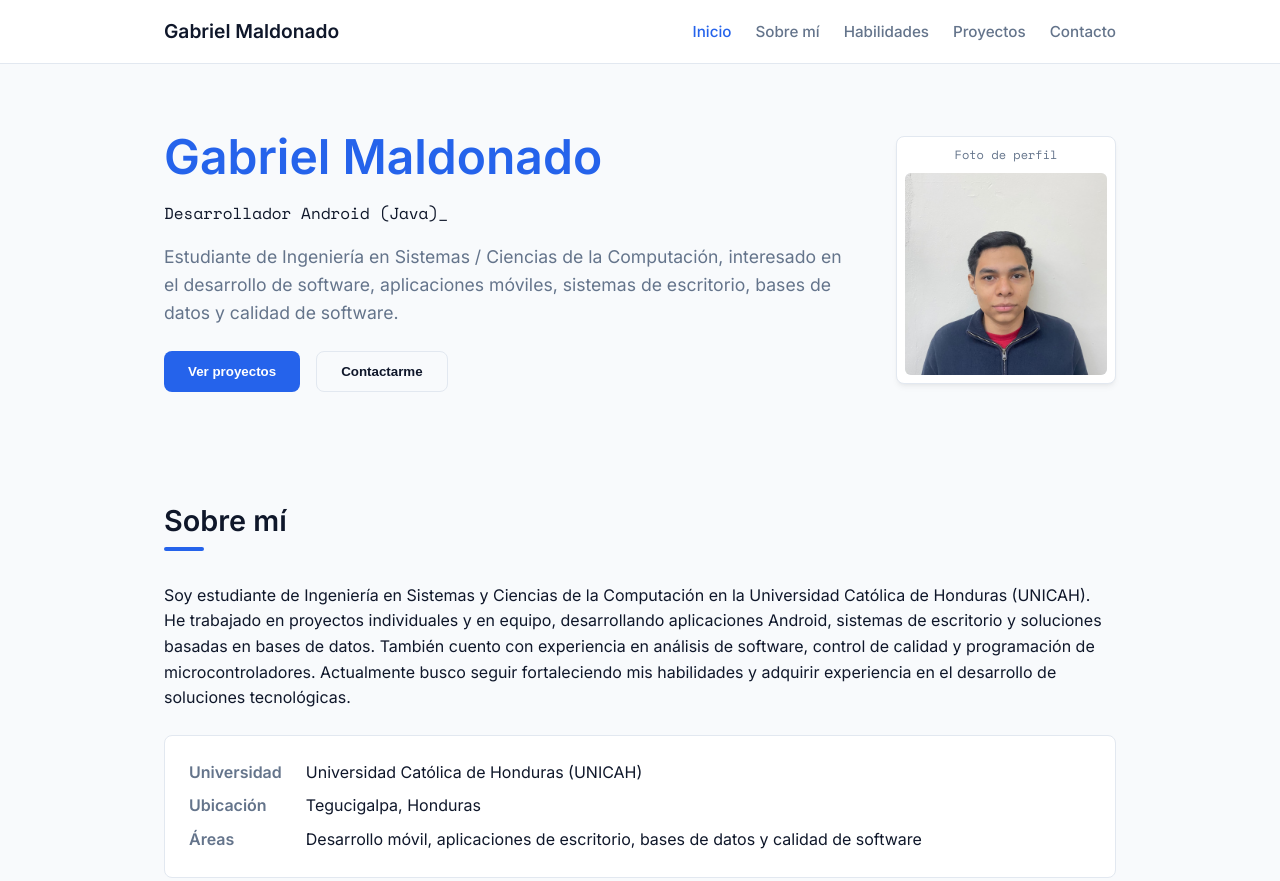
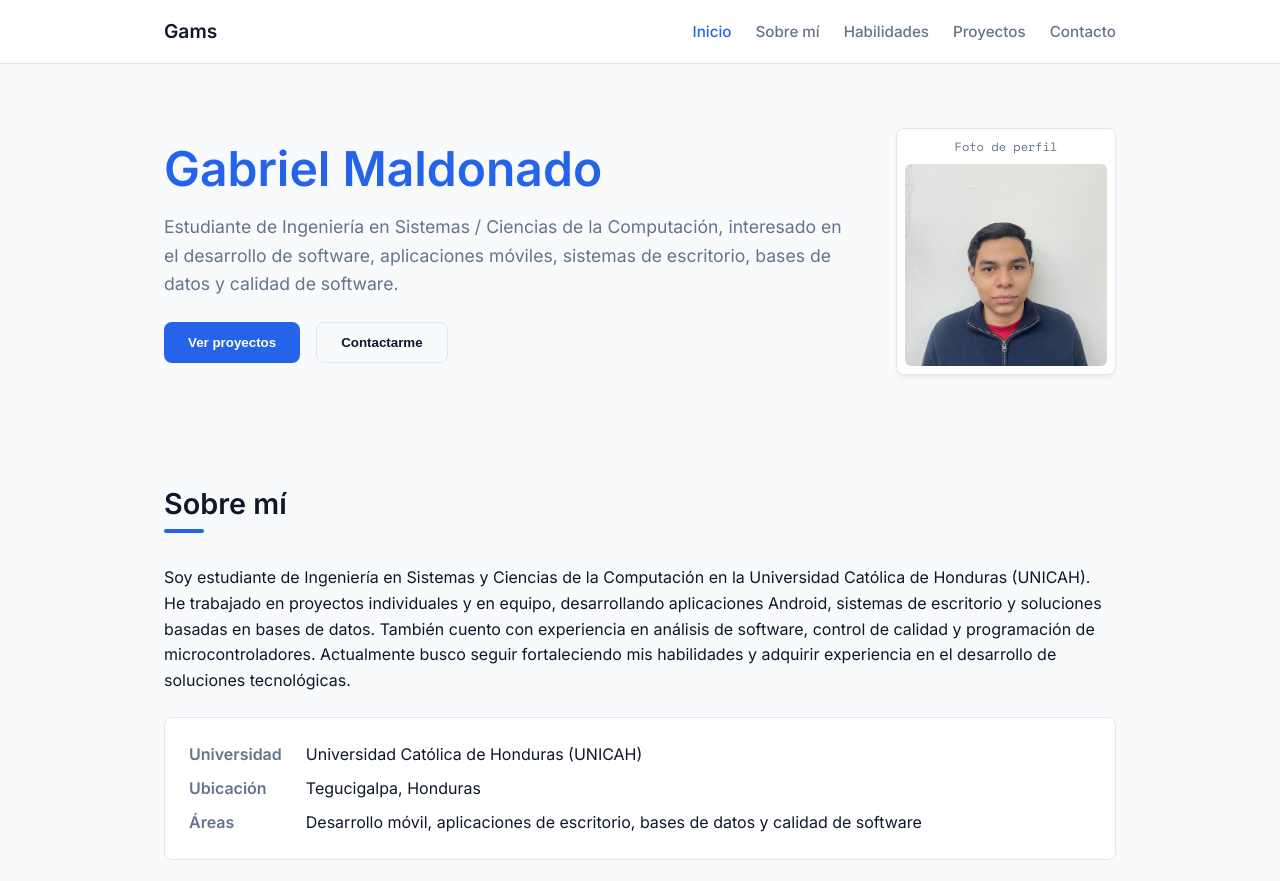
Before and after one commit to gams18/Portafolio, a plain HTML site: page index.html in a window 1280 px wide. Shown: the top 881 px of the page. Drawn offline with nearby package versions, Linux system fonts and the light colour scheme.

Commit message:
Final touches

```diff
--- a/CSS/main_style.css
+++ b/CSS/main_style.css
@@ -35,10 +35,6 @@ body {
   max-width: 1000px;
   margin: 0 auto;
   padding: 3rem 1.5rem;
-}
-
-.mono {
-  font-family: var(--font-mono);
 }
 
 h1, h2, h3 {
--- a/index.html
+++ b/index.html
@@ -14,7 +14,7 @@
 
   <header>
     <div class="wrap">
-      <span class="brand">Gabriel Maldonado</span>
+      <span class="brand">Gams</span>
 
       <nav id="nav">
         <ul>
@@ -33,8 +33,6 @@
   <section id="hero" class="hero wrap">
     <div>
       <h1>Gabriel Maldonado</h1>
-
-      <p id="role-line" class="mono"></p>
 
       <p class="lead">
         Estudiante de Ingeniería en Sistemas / Ciencias de la Computación,
@@ -190,7 +188,7 @@
         <p>
           Elaboración de reportes de control de calidad estadístico mediante
           cartas C, U, np, X-bar/R y p, incluyendo cálculo de límites de
-          control y análisis de capacidad del proceso (Cp/Cpk).
+          control y análisis de capacidad del proceso.
         </p>
       </div>
 
```
